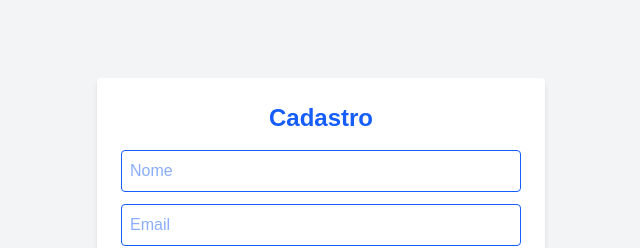
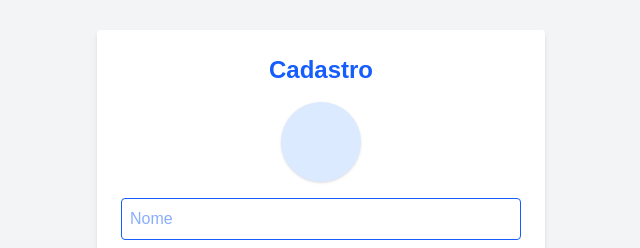
Before and after one commit to evandroluizrd/kanbanize, a Next.js app in the folder kanbanize/: page /cadastro in a window 1280 px wide. Shown: the part 128-376 px from the top of the page, without its empty margins (319-959 px from the left). Built offline with nearby package versions, Linux system fonts and the light colour scheme.

Commit message:
Update page.tsx

```diff
--- a/kanbanize/src/app/cadastro/page.tsx
+++ b/kanbanize/src/app/cadastro/page.tsx
@@ -6,6 +6,8 @@ import { useRouter } from 'next/navigation';
 import Input from '../../components/Input';
 import FormButton from '../../components/FormButton';
 import ErrorMessage from '../../components/ErrorMessage';
+import PasswordStrengthBar from '../../components/PasswordStrengthBar';
+
 
 export default function CadastroPage() {
   const [nome, setNome] = useState('');
@@ -81,7 +83,18 @@ export default function CadastroPage() {
         className="bg-white shadow-md rounded p-6 w-full max-w-md"
       >
         <h1 className="text-2xl font-bold mb-4 text-center text-blue-600">Cadastro</h1>
-
+        <div className="flex justify-center mb-4">
+          <div className="w-20 h-20 rounded-full bg-blue-100 text-blue-600 flex items-center justify-center text-3xl font-bold shadow">
+            {nome
+            ? nome
+            .trim()
+            .split(' ')
+            .map(n => n[0])
+            .join('')
+            .toUpperCase()
+            : <i className="fas fa-user" />}
+      </div>
+      </div>
         <ErrorMessage message={erro} />
 
         <Input
@@ -106,6 +119,8 @@ export default function CadastroPage() {
           showToggle={true}
         />
 
+        <PasswordStrengthBar senha={senha} />
+
         <Input
           type="password"
           placeholder="Confirmar senha"
```
